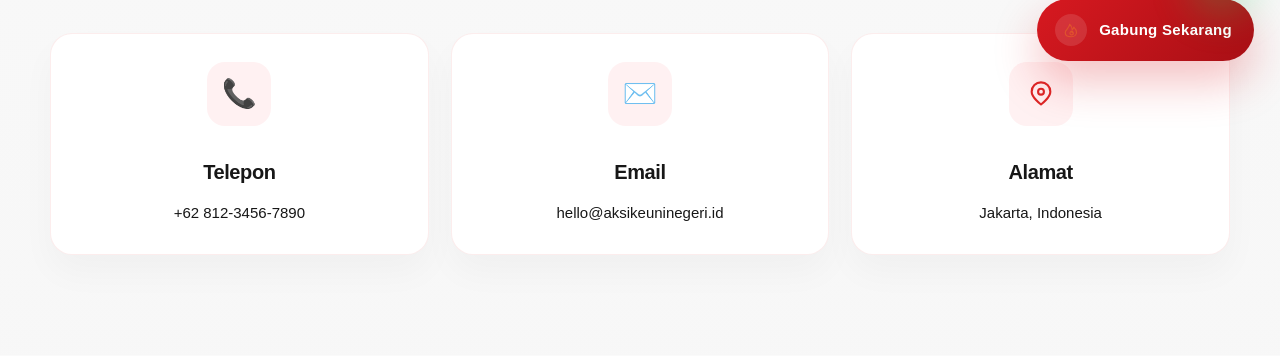
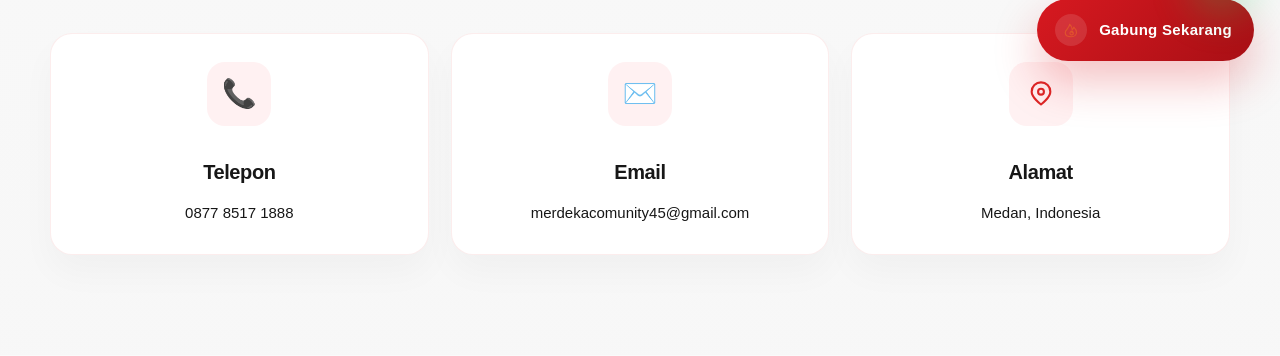
Before and after one commit to F-comand02/TIM-MERDEKA-IDCOMMUNITY, a PHP site: page /pages/contact.php in a window 1280 px wide. Shown: the part 713-1069 px from the top of the page. Run offline with PHP 8.4, Linux system fonts and the light colour scheme.

Commit message:
perbaikan kontak

```diff
--- a/pages/about.php
+++ b/pages/about.php
@@ -344,7 +344,7 @@ require __DIR__ . '/../includes/header.php';
 <?php endif; require __DIR__ . '/../includes/footer.php'; ?>
 
 <a
-    href="https://wa.me/6281234567890"
+    href="https://wa.me/6287785171888"
     class="floating-whatsapp"
     target="_blank"
     rel="noopener noreferrer"
--- a/pages/cerita.php
+++ b/pages/cerita.php
@@ -211,7 +211,7 @@ $stories = [
 <?php endif; require __DIR__ . '/../includes/footer.php'; ?>
 
 <a
-    href="https://wa.me/6281234567890"
+    href="https://wa.me/6287785171888"
     class="floating-whatsapp"
     target="_blank"
     rel="noopener noreferrer"
--- a/pages/contact.php
+++ b/pages/contact.php
@@ -69,8 +69,8 @@ require_once "../config/database.php";
                 Kami siap berdiskusi dan siap membantu menghubungkan langkahmu dengan gerakan yang lebih besar.
             </p>
             <div class="about-actions">
-                <a href="https://wa.me/6281234567890" target="_blank" rel="noopener noreferrer" class="btn btn-primary">WhatsApp Kami</a>
-                <a href="mailto:hello@aksikeuninegeri.id" class="btn btn-light">Email Kami</a>
+                <a href="https://wa.me/6287785171888" target="_blank" rel="noopener noreferrer" class="btn btn-primary">WhatsApp Kami</a>
+                <a href="mailto:merdekacomunity45@gmail.com" class="btn btn-light">Email Kami</a>
             </div>
         </div>
 
@@ -93,19 +93,19 @@ require_once "../config/database.php";
         <div class="contact-card">
             <div class="value-icon">📞</div>
             <h3>Telepon</h3>
-            <p>+62 812-3456-7890</p>
+            <p>0877 8517 1888</p>
         </div>
 
         <div class="contact-card">
             <div class="value-icon">✉️</div>
             <h3>Email</h3>
-            <p>hello@aksikeuninegeri.id</p>
+            <p>merdekacomunity45@gmail.com</p>
         </div>
 
         <div class="contact-card">
             <div class="value-icon">📍</div>
             <h3>Alamat</h3>
-            <p>Jakarta, Indonesia</p>
+            <p>Medan, Indonesia</p>
         </div>
     </div>
 </section>
@@ -201,7 +201,7 @@ require_once "../config/database.php";
 <?php endif; require __DIR__ . '/../includes/footer.php'; ?>
 
 <a
-    href="https://wa.me/6281234567890"
+    href="https://wa.me/6287785171888"
     class="floating-whatsapp"
     target="_blank"
     rel="noopener noreferrer"
--- a/pages/faq.php
+++ b/pages/faq.php
@@ -197,7 +197,7 @@ $faqItems = [
 <?php endif; require __DIR__ . '/../includes/footer.php'; ?>
 
 <a
-    href="https://wa.me/6281234567890"
+    href="https://wa.me/6287785171888"
     class="floating-whatsapp"
     target="_blank"
     rel="noopener noreferrer"
```
